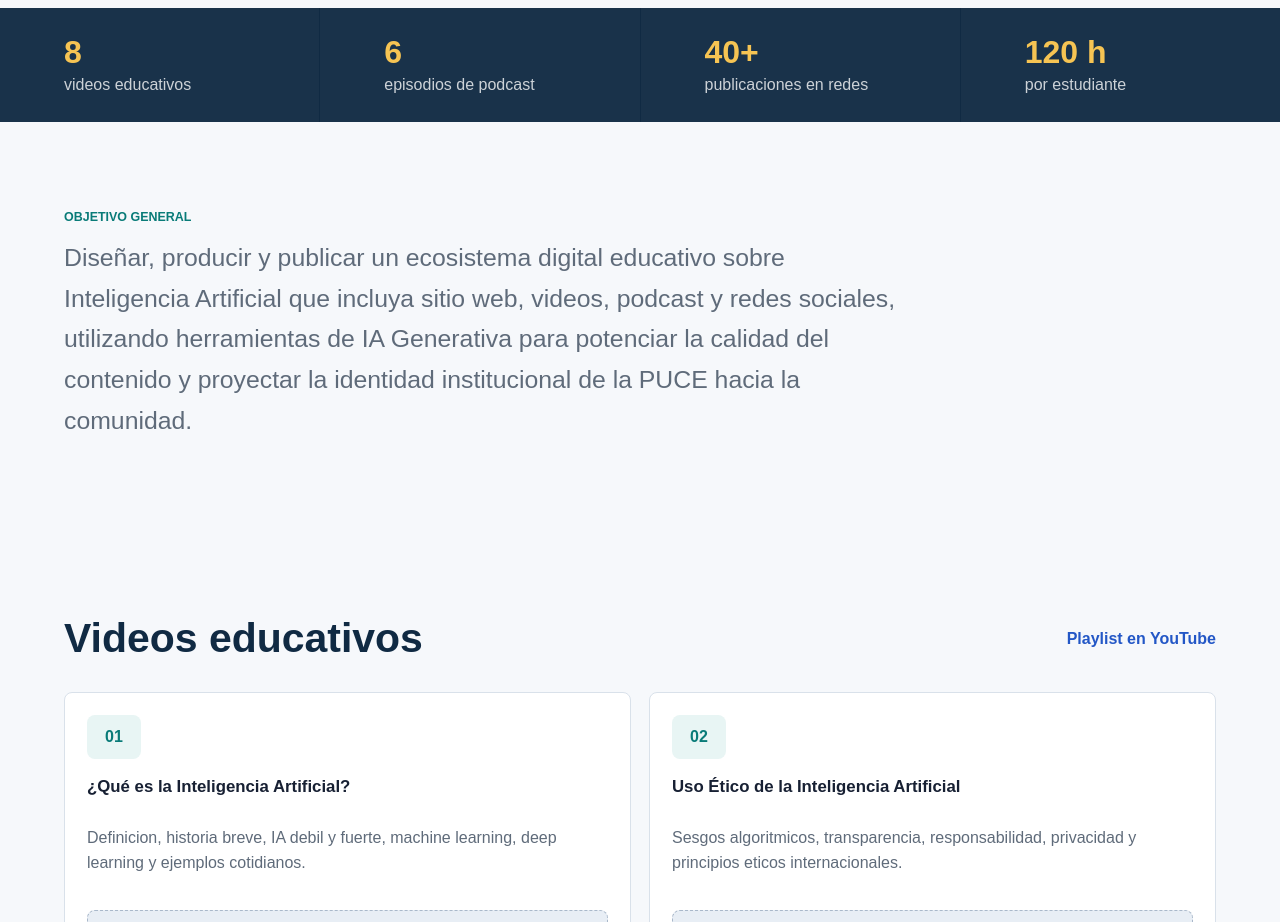
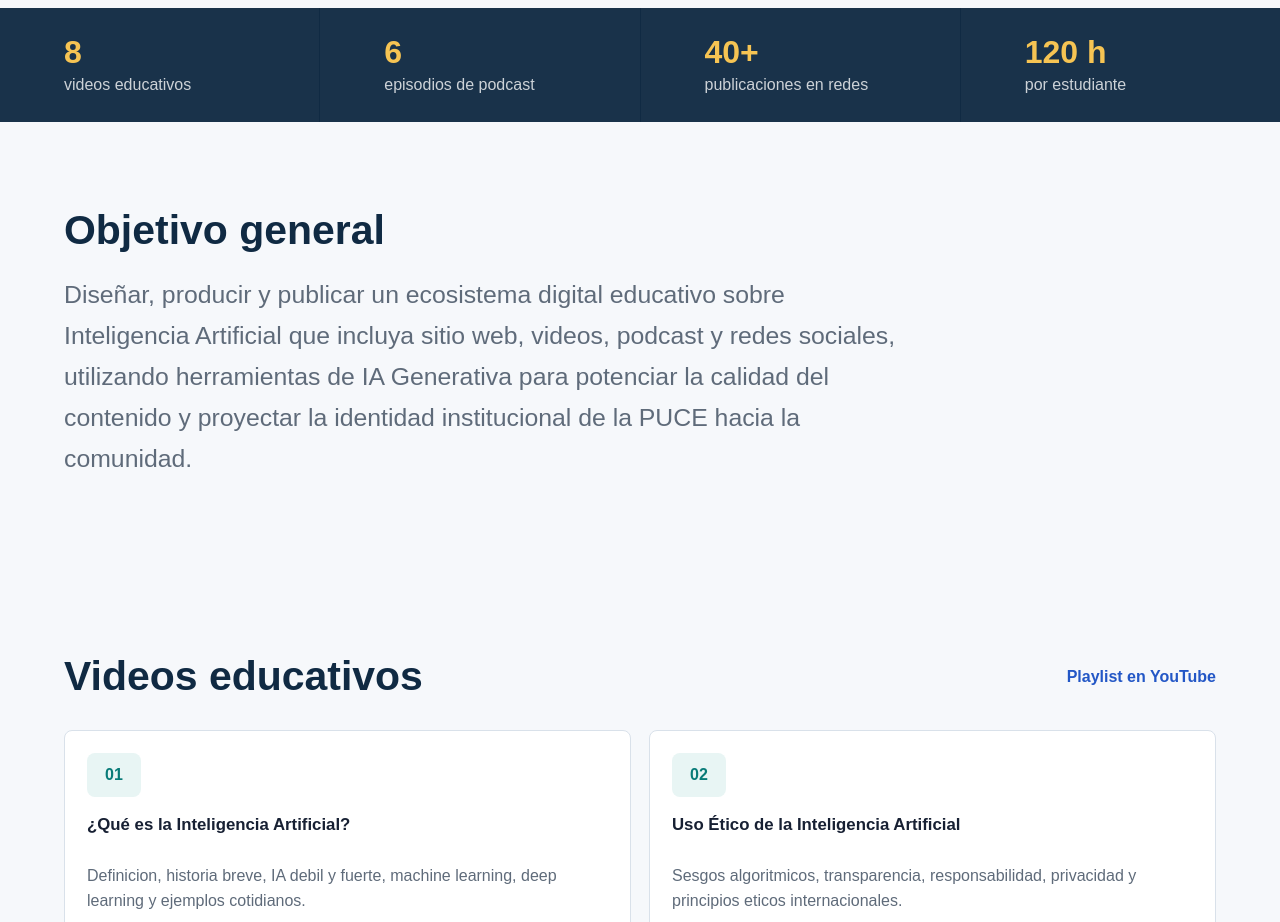
Before and after one commit to TZDALEXANDER06/ia-para-todos-puce, a Next.js app: page / in a window 1280 px wide. Shown: the part 820-1742 px from the top of the page. Built offline with nearby package versions, Linux system fonts and the light colour scheme; no server answers.

Commit message:
Match objective heading style

```diff
--- a/src/app/globals.css
+++ b/src/app/globals.css
@@ -212,6 +212,8 @@ h3 {
 }
 
 .objective {
+  display: grid;
+  gap: 24px;
   max-width: 980px;
 }
 
--- a/src/app/page.tsx
+++ b/src/app/page.tsx
@@ -65,9 +65,7 @@ export default function Home() {
       </section>
 
       <section className="section objective" id="proyecto">
-        <div>
-          <p className="eyebrow">Objetivo general</p>
-        </div>
+        <h2>Objetivo general</h2>
         <p>
           Diseñar, producir y publicar un ecosistema digital educativo sobre
           Inteligencia Artificial que incluya sitio web, videos, podcast y
```
